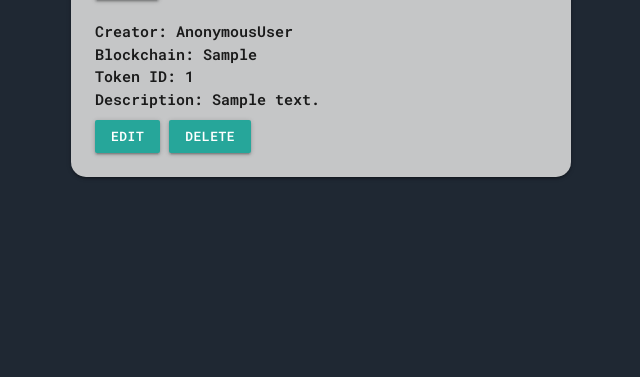
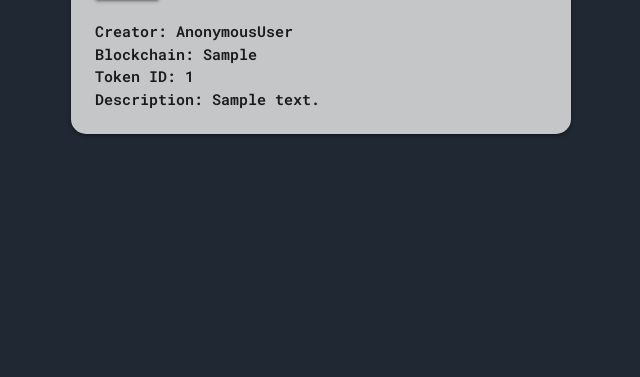
Before and after one commit to TonyPurple/nft-market--flex-44, a Django app: template main/templates/nfts/detail.html in a window 1280 px wide. Shown: the part 341-718 px from the top of the page, without its empty margins (121-761 px from the left). Run offline with Django 4.2, Linux system fonts and the light colour scheme; the template is opened without the code that fills it: values that come from a table or form of the project are taken from there, others are empty; tables that the repository leaves empty hold one stand-in row (values such as "Sample post").

Commit message:
manage edit/delete functionality by user

```diff
--- a/main/templates/nfts/detail.html
+++ b/main/templates/nfts/detail.html
@@ -19,7 +19,8 @@
         <p>Blockchain: {{ nft.blockchain }}</p>
         <p>Token ID: {{ nft.token_id }}</p>
         <p>Description: {{ nft.description }}</p>
+        {% if nft.user == request.user %}
         <a href="{% url 'nft_edit' nft.id %}" class="waves-effect waves-light btn-small">Edit</a>
-        <a href="{% url 'nft_delete' nft.id %}" class="waves-effect waves-light btn-small">Delete</a>
+        <a href="{% url 'nft_delete' nft.id %}" class="waves-effect waves-light btn-small">Delete</a> {% endif %}
     </div>
 </div>{% endblock %}
```
